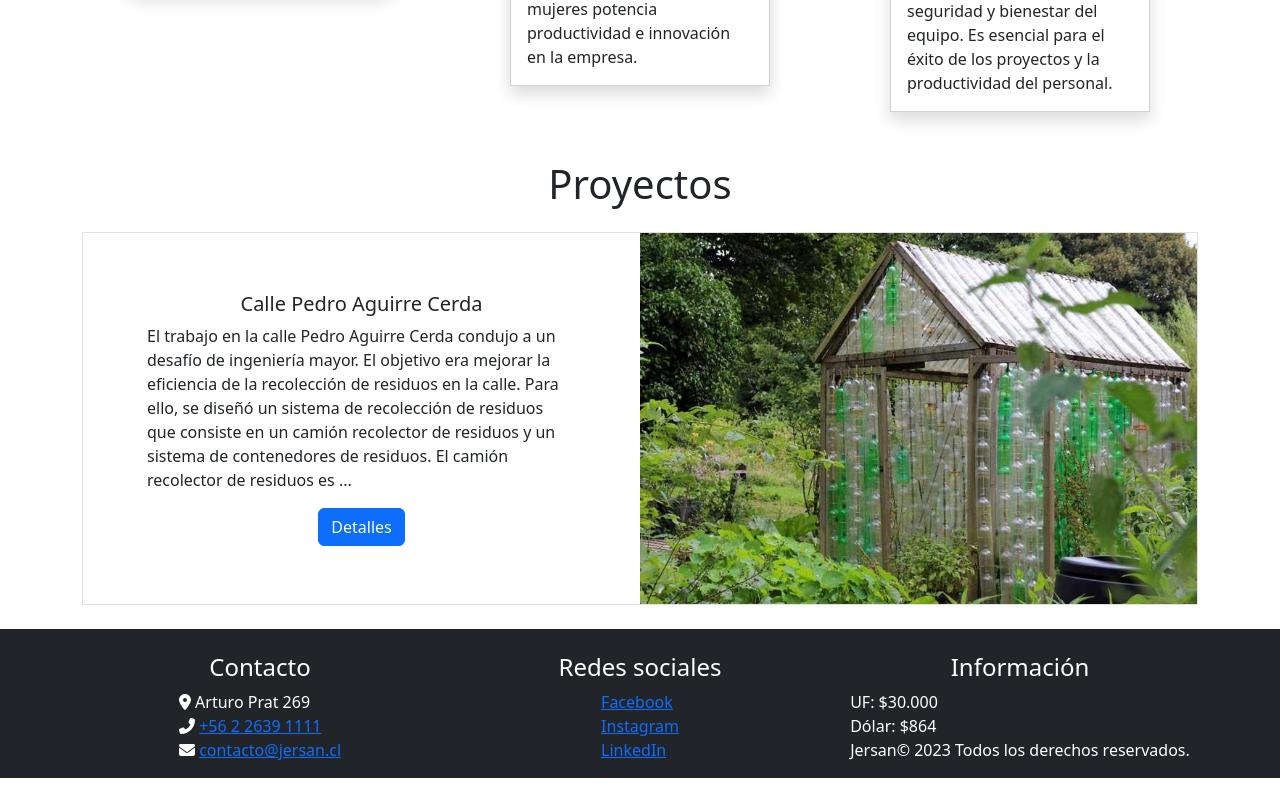
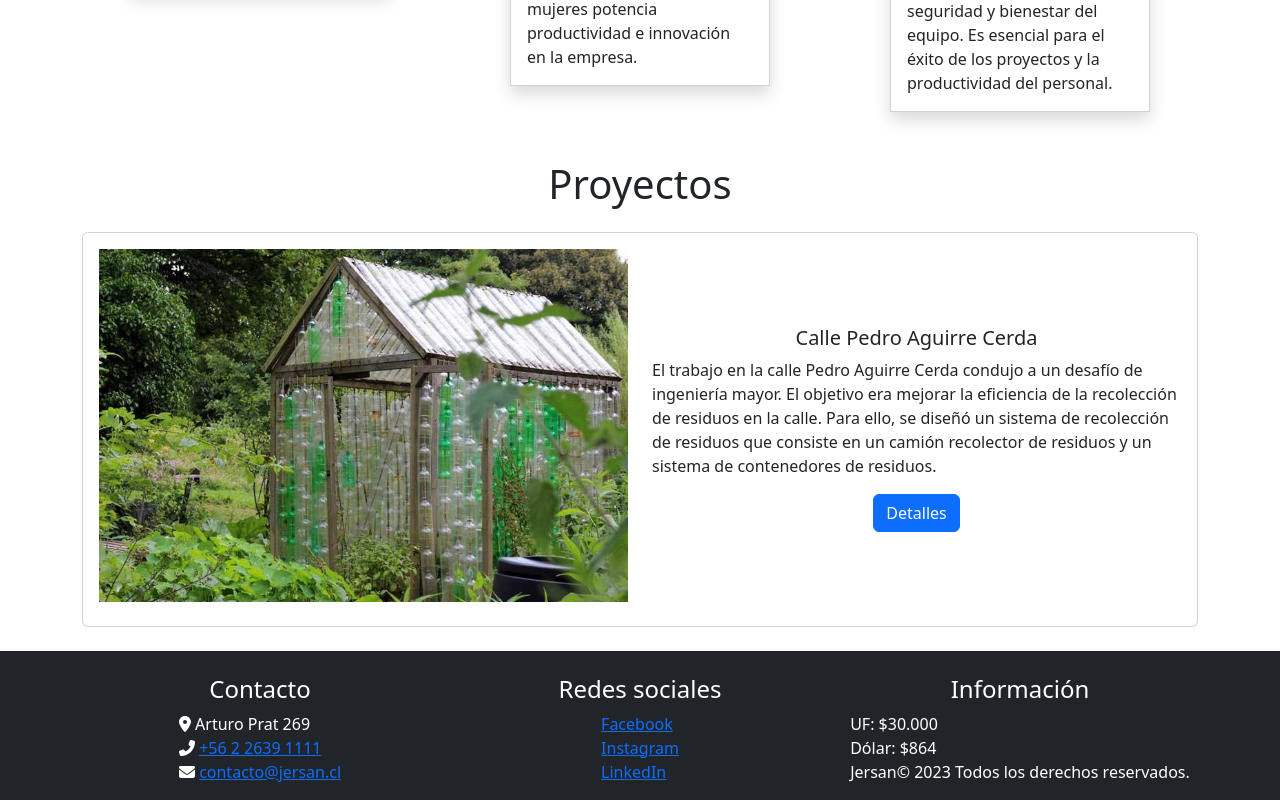
Before and after one commit to esteban-elias/jersan, a React (Vite) app: page /productos in a window 1280 px wide. Shown: the part 804-1604 px from the top of the page. Before the commit the page ends 1582 px from the top, so only its background shows below. Built offline with nearby package versions, Linux system fonts and the light colour scheme.

Commit message:
Fix mobile view for Productos.tsx

```diff
--- a/src/components/Productos.tsx
+++ b/src/components/Productos.tsx
@@ -23,7 +23,7 @@ const Productos = () => {
           </Col>
         </Row>
         <Row className="mb-5">
-          <Col>
+          <Col className='mb-3 mb-sm-0'>
             <CustomCard title="Reciclaje" imgSrc={reciclajeImg}>
               El reciclaje es esencial para reducir residuos, conservar
               recursos y proteger el medio ambiente, impulsando un
@@ -62,14 +62,14 @@ const Productos = () => {
         <ProyectoRow
           title="Calle Pedro Aguirre Cerda"
           imgSrc={reciclajeImg}
+          alt="Proyecto Pedro Aguirre Cerda"
         >
           El trabajo en la calle Pedro Aguirre Cerda condujo a un
           desafío de ingeniería mayor. El objetivo era mejorar la
           eficiencia de la recolección de residuos en la calle. Para
           ello, se diseñó un sistema de recolección de residuos que
           consiste en un camión recolector de residuos y un sistema de
-          contenedores de residuos. El camión recolector de residuos es
-          ...
+          contenedores de residuos.
         </ProyectoRow>
       </Container>
     </>
@@ -97,29 +97,45 @@ const CustomCard = ({ children, title, imgSrc }: LittleCardProps) => {
 interface ProyectoRowProps {
   title: string;
   imgSrc: string;
+  alt: string;
   children: React.ReactNode;
 }
 
-const ProyectoRow = ({ title, imgSrc, children }: ProyectoRowProps) => {
+const ProyectoRow = ({
+  title,
+  imgSrc,
+  alt,
+  children,
+}: ProyectoRowProps) => {
   return (
-    <Row className="g-0 border">
-      <Col className="d-flex align-items-center">
-        <Card className="border-0 px-5">
+    <Row>
+      <Col>
+        <Card>
           <Card.Body>
-            <Card.Title className="text-center">{title}</Card.Title>
-            <Card.Text>{children}</Card.Text>
-            <div className="text-center">
-              <Button>Detalles</Button>
-            </div>
+            <Row>
+              <Col xs={12} sm={6}>
+                <img
+                  className="w-100 mb-2 "
+                  alt={alt}
+                  src={imgSrc}
+                />
+              </Col>
+              <Col
+                xs={12}
+                sm={6}
+                className="d-flex flex-column justify-content-center"
+              >
+                <Card.Title className="text-center mb-2">
+                  {title}
+                </Card.Title>
+                <Card.Text>{children}</Card.Text>
+                <div className="text-center">
+                  <Button>Detalles</Button>
+                </div>
+              </Col>
+            </Row>
           </Card.Body>
         </Card>
-      </Col>
-      <Col>
-        <img
-          className="w-100"
-          alt="Proyecto Pedro Aguirre Cerda"
-          src={imgSrc}
-        />
       </Col>
     </Row>
   );
```
